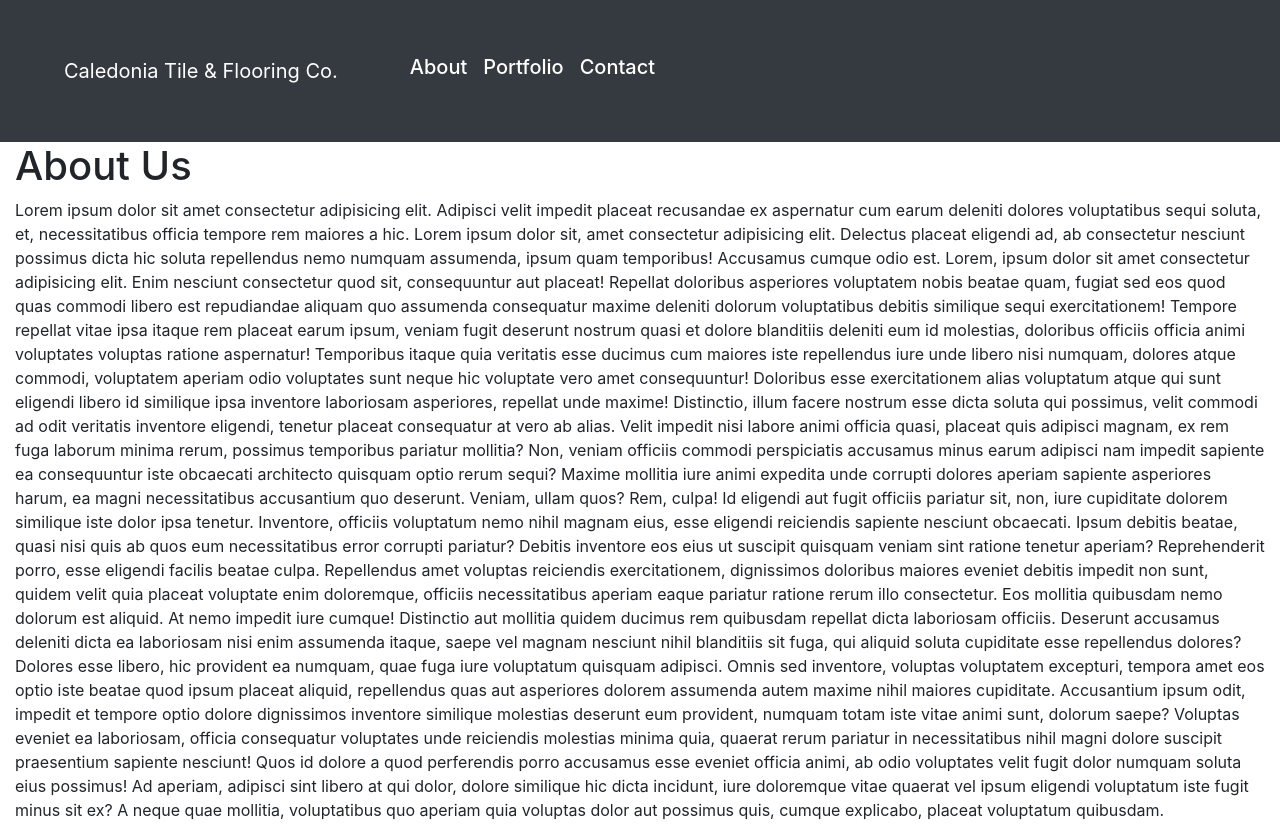
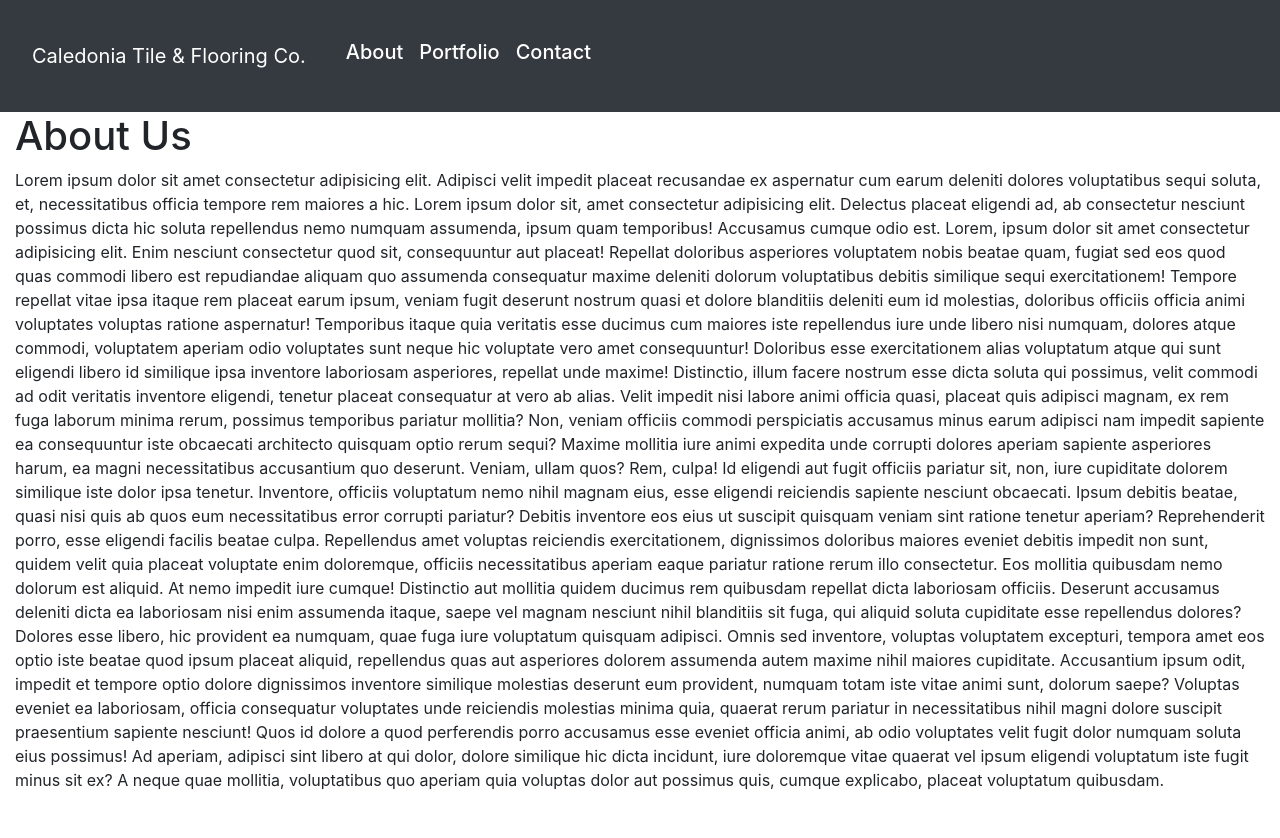
Before and after one commit to lrminer/caledonia-tile-and-flooring-co, a React (Create React App) app: page / in a window 1280 px wide. After the commit the page ends 808 px from the top, so only its background shows below. Built offline with nearby package versions, Linux system fonts and the light colour scheme.

Commit message:
Update App.js

```diff
--- a/src/App.js
+++ b/src/App.js
@@ -109,7 +109,7 @@ function App() {
 const CustomNavbar = () => {
   return (
     <Navbar bg="dark" expand="lg" variant="dark">
-      <Navbar.Brand className="p-5" href="#home">
+      <Navbar.Brand className="p-3" href="#home">
         Caledonia Tile & Flooring Co.
       </Navbar.Brand>
       <Navbar.Toggle aria-controls="basic-navbar-nav" />
```
